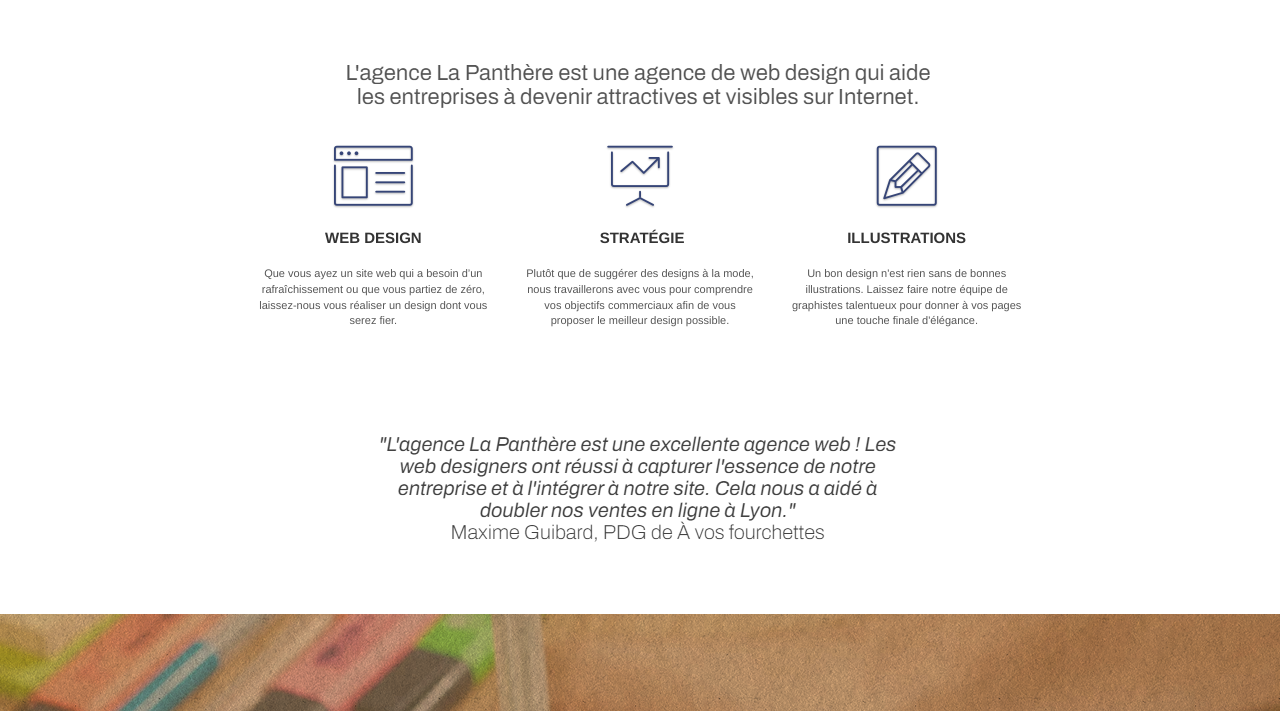
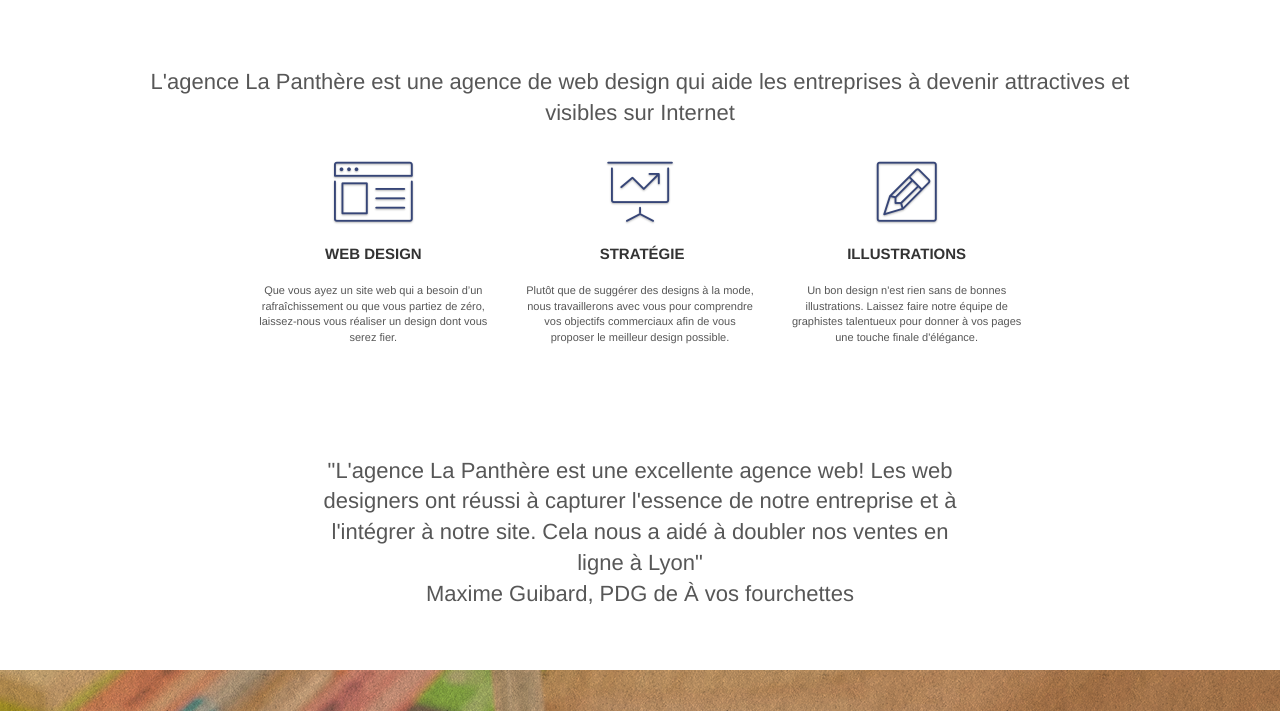
Before and after one commit to 20millelieues/P4_panthere_optimisation, a plain HTML site: page index.html in a window 1280 px wide. Shown: the part 538-1249 px from the top of the page. Drawn offline with Linux system fonts and the light colour scheme.

Commit message:
change img to text

```diff
--- a/index.html
+++ b/index.html
@@ -84,7 +84,7 @@
 	<div class="container bloc-md">
 		<div class="row">
 			<div class="col-sm-12 text-center">
-				<img alt="agence web, agence web paris, web design paris, stratégie web" src="img/title.png">
+				<h2>L'agence La Panthère est une agence de web design qui aide les entreprises à devenir attractives et visibles sur Internet</h2>
 			</div>
 		</div>
 		<div class="row voffset-lg med-width-whitespace">
@@ -124,8 +124,7 @@
 		</div>
 		<div class="row voffset-lg voffset">
 			<div class="col-xs-12 col-md-8 col-md-offset-2 text-center">
-				<img alt="agence web, agence web paris, web design paris, stratégie web" src="img/citation.png">
-
+				<h2>"L'agence La Panthère est une excellente agence web! Les web designers ont réussi à capturer l'essence de notre entreprise et à l'intégrer à notre site. Cela nous a aidé à doubler nos ventes en ligne à Lyon"<br> Maxime Guibard, PDG de À vos fourchettes</h2>
 			</div>
 		</div>
 	</div>
@@ -154,7 +153,7 @@
 	<div class="container bloc-lg">
 		<div class="row">
 			<div class="col-sm-12 text-center">
-				<img alt="agence web, agence web paris, web design paris, stratégie web" src="img/title2.png">
+				<h2>Nous travaillons avec beaucoup de clients, voici nos réalisation.</h2>
 			</div>
 		</div>
 		<div class="row tight-width-whitespace portfolio-row">
```
